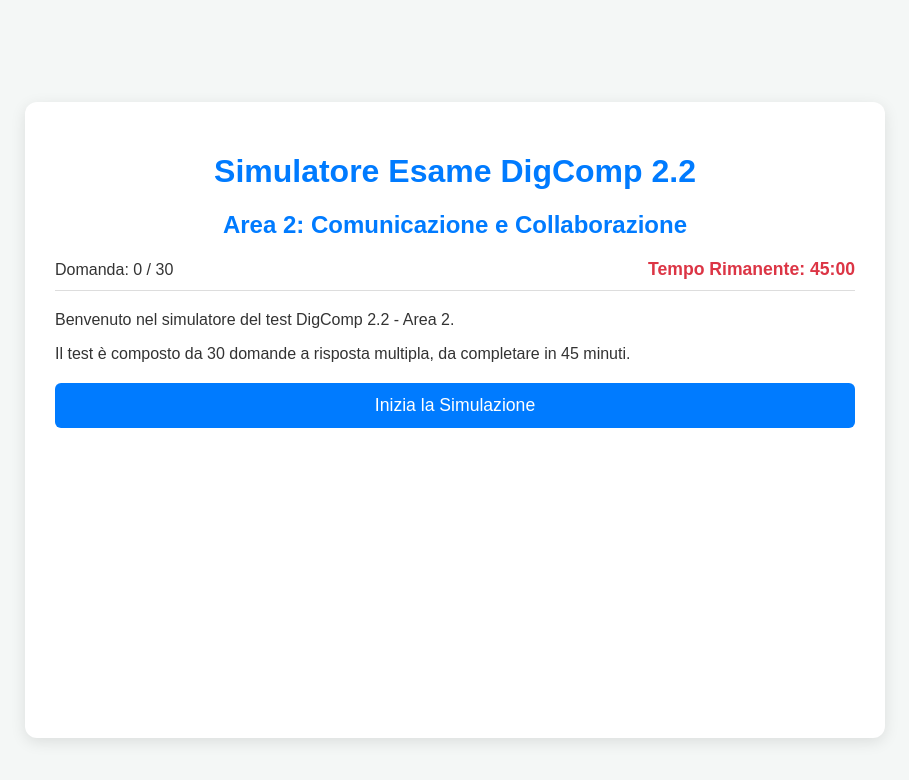
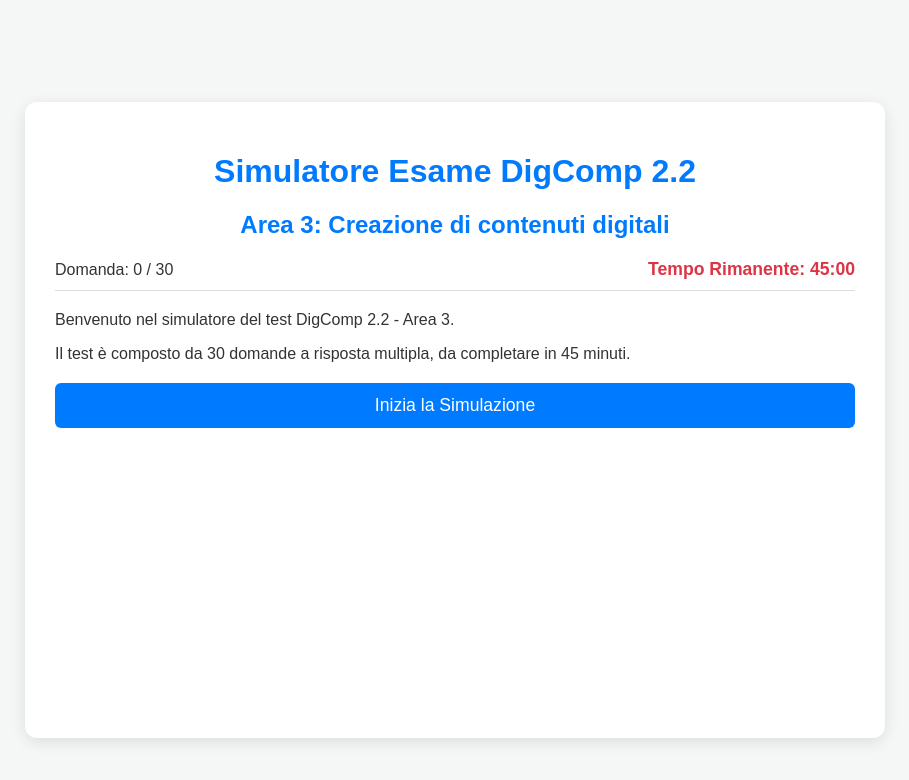
Before and after one commit to trono-slv/digicomp_area_3, a plain HTML site: page index.html in a window 1280 px wide. Shown: the whole page, without its empty margins (185-1094 px from the left). Drawn offline with Linux system fonts and the light colour scheme.

Commit message:
Update title and section to Area 3

```diff
--- a/index.html
+++ b/index.html
@@ -3,14 +3,14 @@
 <head>
     <meta charset="UTF-8">
     <meta name="viewport" content="width=device-width, initial-scale=1.0">
-    <title>Simulazione DigComp 2.2 - Area 2</title>
+    <title>Simulazione DigComp 2.2 - Area 3</title>
     <link rel="stylesheet" href="style.css">
 </head>
 <body>
     <div class="container">
         <header>
             <h1>Simulatore Esame DigComp 2.2</h1>
-            <h2>Area 2: Comunicazione e Collaborazione</h2>
+            <h2>Area 3: Creazione di contenuti digitali</h2>
         </header>
 
         <div id="quiz-header">
@@ -19,7 +19,7 @@
         </div>
 
         <div id="start-screen">
-            <p>Benvenuto nel simulatore del test DigComp 2.2 - Area 2.</p>
+            <p>Benvenuto nel simulatore del test DigComp 2.2 - Area 3.</p>
             <p>Il test è composto da 30 domande a risposta multipla, da completare in 45 minuti.</p>
 
             <button class="btn-primary" onclick="generaNuovoTest()">Inizia la Simulazione</button>
```
